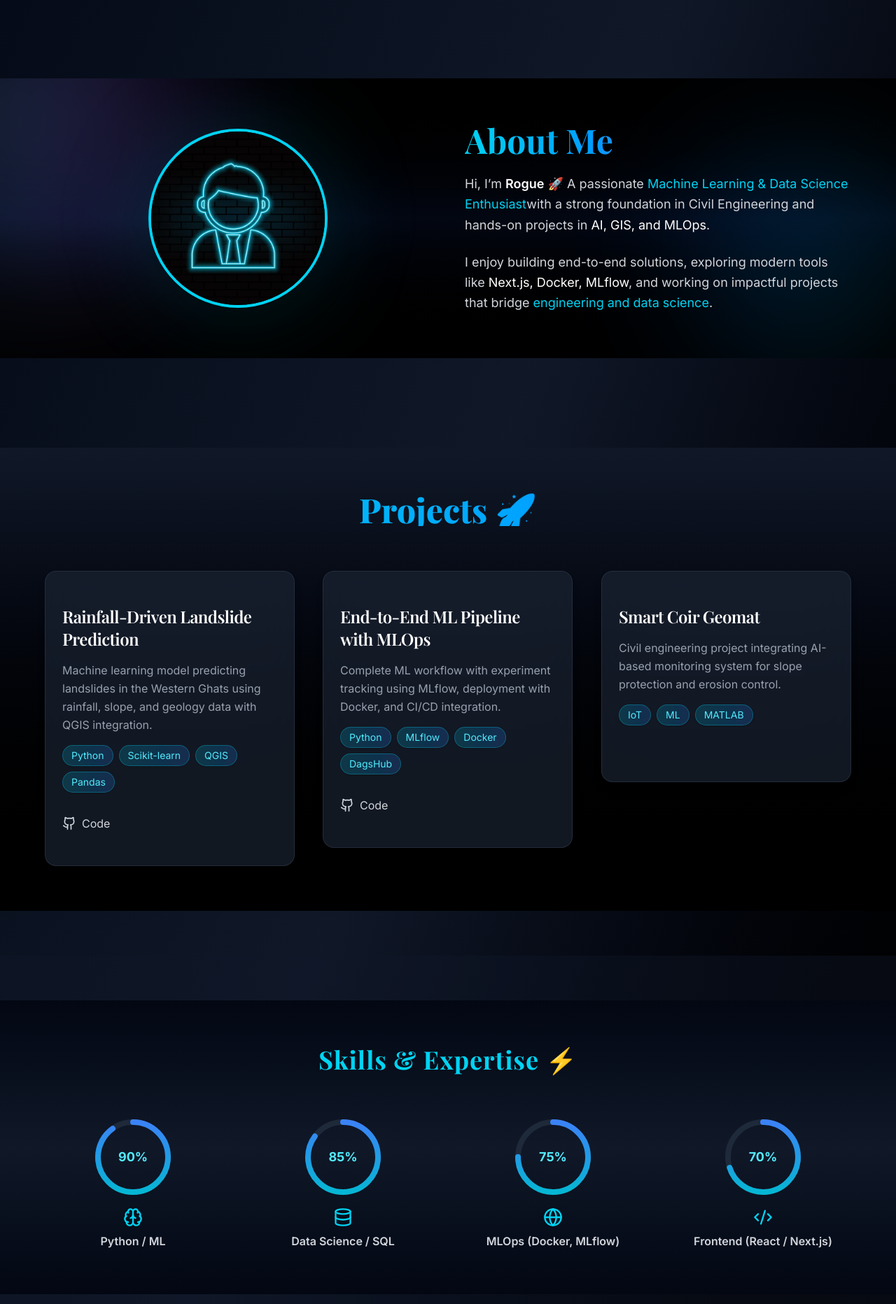
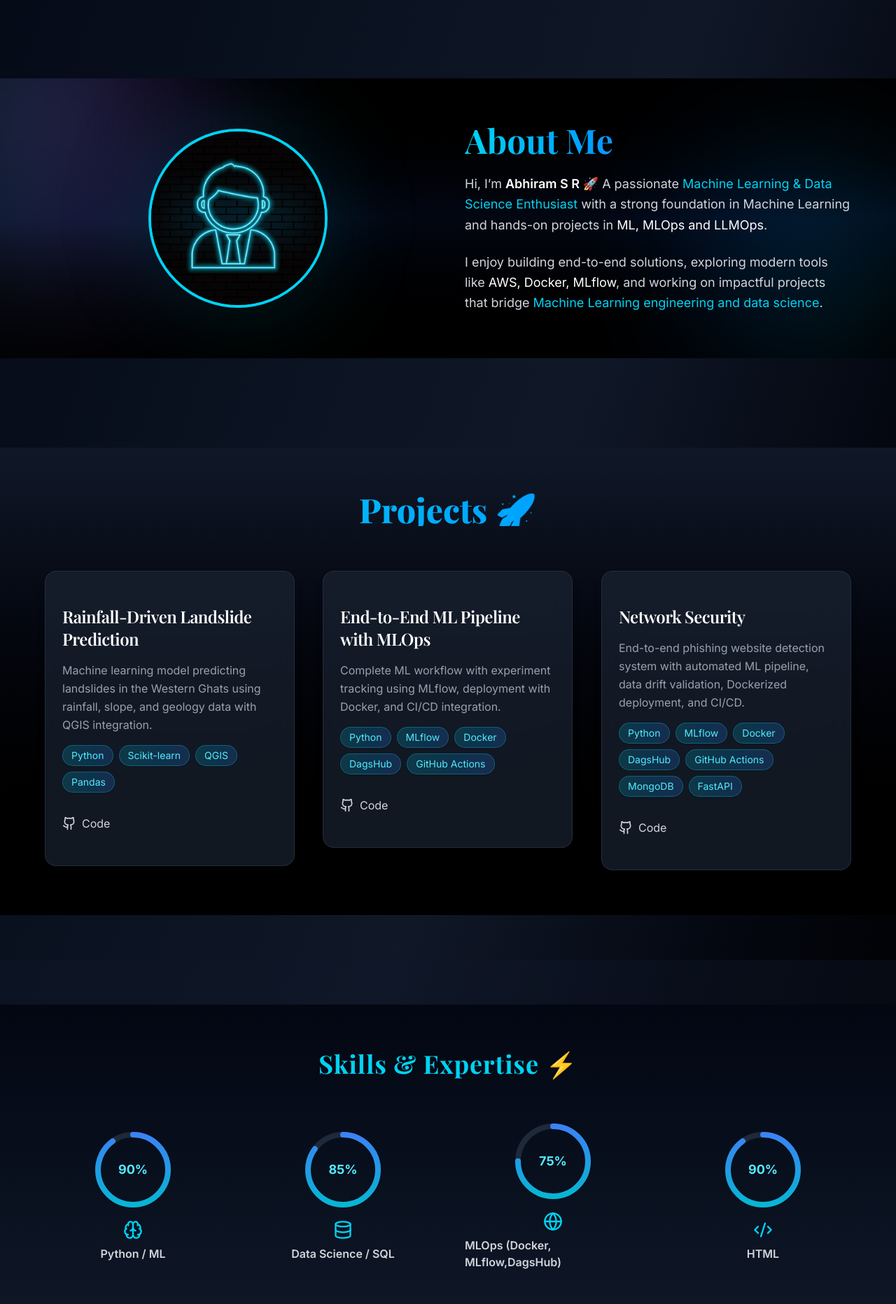
Before and after one commit to abhiramsr04/AbhiramSR-Portfolio, a Next.js app: page / in a window 1280 px wide. Shown: the part 880-2744 px from the top of the page at 70% size. Built offline with nearby package versions, Linux system fonts and the light colour scheme; a web font is replaced by a local one.

Commit message:
all sections updated

```diff
--- a/src/app/layout.tsx
+++ b/src/app/layout.tsx
@@ -7,19 +7,19 @@ const inter = Inter({ subsets: ["latin"], variable: "--font-inter" });
 const playfair = Playfair_Display({ subsets: ["latin"], variable: "--font-playfair" });
 
 export const metadata: Metadata = {
-  title: "Rogue | Portfolio",
-  description: "Premium Portfolio of Rogue showcasing skills, projects, and expertise.",
+  title: "Abhiram S R | Portfolio",
+  description: "Premium Portfolio of Abhiram S R showcasing skills, projects, and expertise.",
   openGraph: {
-    title: "Rogue | Portfolio",
-    description: "Explore Rogue’s portfolio: ML, Data Science, Web Development & more.",
+    title: "Abhiram S R | Portfolio",
+    description: "Explore Abhiram S R’s portfolio: ML, Data Science, Web Development & more.",
     url: "https://your-portfolio-url.com",
-    siteName: "Rogue Portfolio",
+    siteName: "Abhiram S R Portfolio",
     images: [
       {
         url: "/preview.png", // replace with your OG image
         width: 1200,
         height: 630,
-        alt: "Rogue Portfolio Preview",
+        alt: "Abhiram S R Portfolio Preview",
       },
     ],
     locale: "en_US",
@@ -27,8 +27,8 @@ export const metadata: Metadata = {
   },
   twitter: {
     card: "summary_large_image",
-    title: "Rogue | Portfolio",
-    description: "Premium Portfolio of Rogue",
+    title: "Abhiram S R | Portfolio",
+    description: "Premium Portfolio of Abhiram S R",
     images: ["/preview.png"], // replace with your OG image
   },
 };
--- a/src/components/About.tsx
+++ b/src/components/About.tsx
@@ -29,7 +29,7 @@ export default function About() {
             >
               <Image
                 src="/profile.jpg" // 👉 Replace with your photo
-                alt="Rogue"
+                alt="Abhiram"
                 fill
                 className="object-cover"
               />
@@ -54,11 +54,11 @@ export default function About() {
             transition={{ delay: 0.3, duration: 0.8 }}
             className="text-lg leading-relaxed"
           >
-            Hi, I’m <span className="text-white font-semibold">Rogue</span> 🚀
+            Hi, I’m <span className="text-white font-semibold">Abhiram S R </span> 🚀
             A passionate{" "}
-            <span className="text-cyan-400">Machine Learning & Data Science Enthusiast</span>
-            with a strong foundation in Civil Engineering and hands-on projects
-            in <span className="text-white">AI, GIS, and MLOps</span>.
+            <span className="text-cyan-400">Machine Learning & Data Science Enthusiast </span>
+            with a strong foundation in Machine Learning and hands-on projects
+            in <span className="text-white">ML, MLOps and LLMOps</span>.
           </motion.p>
 
           <motion.p
@@ -68,9 +68,9 @@ export default function About() {
             className="text-lg leading-relaxed"
           >
             I enjoy building end-to-end solutions, exploring modern tools like{" "}
-            <span className="text-white">Next.js, Docker, MLflow</span>, and
+            <span className="text-white">AWS, Docker, MLflow</span>, and
             working on impactful projects that bridge{" "}
-            <span className="text-cyan-400">engineering and data science</span>.
+            <span className="text-cyan-400">Machine Learning engineering and data science</span>.
           </motion.p>
         </motion.div>
       </div>
--- a/src/components/Contact.tsx
+++ b/src/components/Contact.tsx
@@ -39,12 +39,12 @@ export default function Contact() {
         >
           {[
             {
-              href: "mailto:yourmail@example.com",
+              href: "mailto:abhiramsr173@gmail.com",
               label: "Email",
               icon: <Mail className="w-6 h-6" />,
             },
             {
-              href: "https://www.linkedin.com/in/your-profile",
+              href: "https://www.linkedin.com/in/abhiramsr2309/",
               label: "LinkedIn",
               icon: <Linkedin className="w-6 h-6" />,
             },
@@ -81,7 +81,7 @@ export default function Contact() {
           transition={{ delay: 0.6, duration: 0.6 }}
           className="mt-16 text-sm text-gray-500"
         >
-          © {new Date().getFullYear()} Rogue • Built with ❤️ using Next.js & Tailwind
+          © {new Date().getFullYear()} Abhiram S R • Built with ❤️ using Next.js & Tailwind
         </motion.p>
       </div>
 
--- a/src/components/Hero.tsx
+++ b/src/components/Hero.tsx
@@ -32,7 +32,7 @@ export default function Hero() {
         transition={{ duration: 0.8 }}
         className="text-5xl sm:text-6xl md:text-7xl font-extrabold text-white drop-shadow-lg"
       >
-        Hi, I'm <span className="text-cyan-400">Rogue</span>
+        Hi, I'm <span className="text-cyan-400">Abhiram S R</span>
       </motion.h1>
 
       {/* Typing Effect Subtitle */}
@@ -67,8 +67,8 @@ export default function Hero() {
         transition={{ delay: 1.2, duration: 0.8 }}
         className="mt-3 text-gray-400 text-base sm:text-lg max-w-xl"
       >
-        I design intelligent systems blending <span className="text-cyan-400">engineering precision</span>
-        with <span className="text-purple-400">AI innovation</span>.
+        I design intelligent systems blending <span className="text-cyan-400">engineering precision </span>
+         with <span className="text-purple-400"> AI innovation</span>.
       </motion.p>
 
       {/* Call to Action */}
@@ -80,12 +80,14 @@ export default function Hero() {
       >
         <Link
           href="#projects"
+          scroll={true}
           className="px-7 py-3 rounded-xl bg-gradient-to-r from-cyan-400 to-blue-500 text-black font-semibold shadow-lg hover:scale-105 hover:shadow-cyan-500/40 transition-transform"
         >
           View Projects 🚀
         </Link>
         <Link
           href="#contact"
+          scroll={true}
           className="px-7 py-3 rounded-xl border border-gray-600 text-gray-300 font-semibold hover:border-cyan-400 hover:text-cyan-400 transition"
         >
           Contact Me
--- a/src/components/Projects.tsx
+++ b/src/components/Projects.tsx
@@ -18,16 +18,16 @@ const projects = [
     title: "End-to-End ML Pipeline with MLOps",
     description:
       "Complete ML workflow with experiment tracking using MLflow, deployment with Docker, and CI/CD integration.",
-    tech: ["Python", "MLflow", "Docker", "DagsHub"],
+    tech: ["Python", "MLflow", "Docker", "DagsHub", "GitHub Actions", ],
     github: "https://github.com/abhiramsr04/DataScienceProject",
     demo: "#",
   },
   {
-    title: "Smart Coir Geomat",
+    title: "Network Security",
     description:
-      "Civil engineering project integrating AI-based monitoring system for slope protection and erosion control.",
-    tech: ["IoT", "ML", "MATLAB"],
-    github: "#",
+      "End-to-end phishing website detection system with automated ML pipeline, data drift validation, Dockerized deployment, and CI/CD.",
+    tech: ["Python", "MLflow", "Docker", "DagsHub", "GitHub Actions", "MongoDB", "FastAPI"],
+    github: "https://github.com/abhiramsr04/networksecurity",
     demo: "#",
   },
 ];
--- a/src/components/Skills.tsx
+++ b/src/components/Skills.tsx
@@ -1,13 +1,23 @@
 "use client";
 
 import { motion } from "framer-motion";
-import { Code2, Database, Brain, Globe } from "lucide-react";
+import { Code2, Database, Brain, Globe, Boxes, GitBranch, Layers, Cog } from "lucide-react";
 
 const skills = [
+  // Existing
   { name: "Python / ML", level: 90, icon: Brain },
   { name: "Data Science / SQL", level: 85, icon: Database },
-  { name: "MLOps (Docker, MLflow)", level: 75, icon: Globe },
-  { name: "Frontend (React / Next.js)", level: 70, icon: Code2 },
+  { name: "MLOps (Docker, MLflow,DagsHub)", level: 75, icon: Globe },
+  { name: "HTML", level: 90, icon: Code2 },
+
+  // New: Libraries & Frameworks
+  { name: "Analytics(Pandas, Numpy, Seaborn, Matplotlib)", level: 85, icon: Layers },
+  { name: "Jupyter Notebook", level: 85, icon: Boxes },
+  { name: "Power-BI", level: 80, icon: Boxes },
+
+  // New: Version Control & Deployment
+  { name: "Git/GitHub", level: 85, icon: GitBranch },
+  { name: "CI/CD (Basic)", level: 85, icon: Cog },
 ];
 
 export default function Skills() {
@@ -31,7 +41,7 @@ export default function Skills() {
               key={i}
               initial={{ opacity: 0, scale: 0.8 }}
               whileInView={{ opacity: 1, scale: 1 }}
-              transition={{ duration: 0.6, delay: i * 0.2 }}
+              transition={{ duration: 0.6, delay: i * 0.1 }}
               className="relative flex flex-col items-center space-y-4 group"
             >
               {/* Circular progress */}
```
